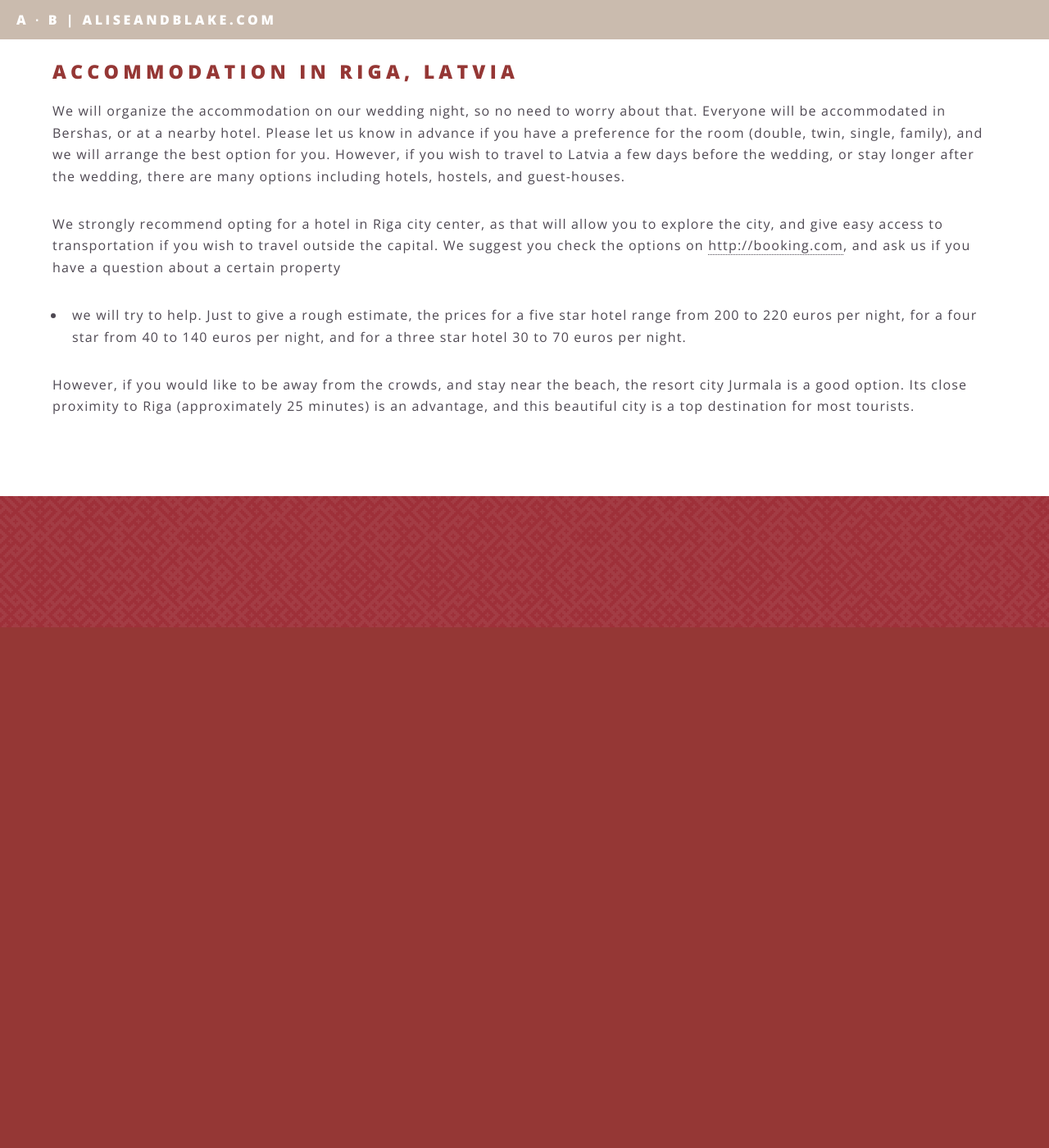
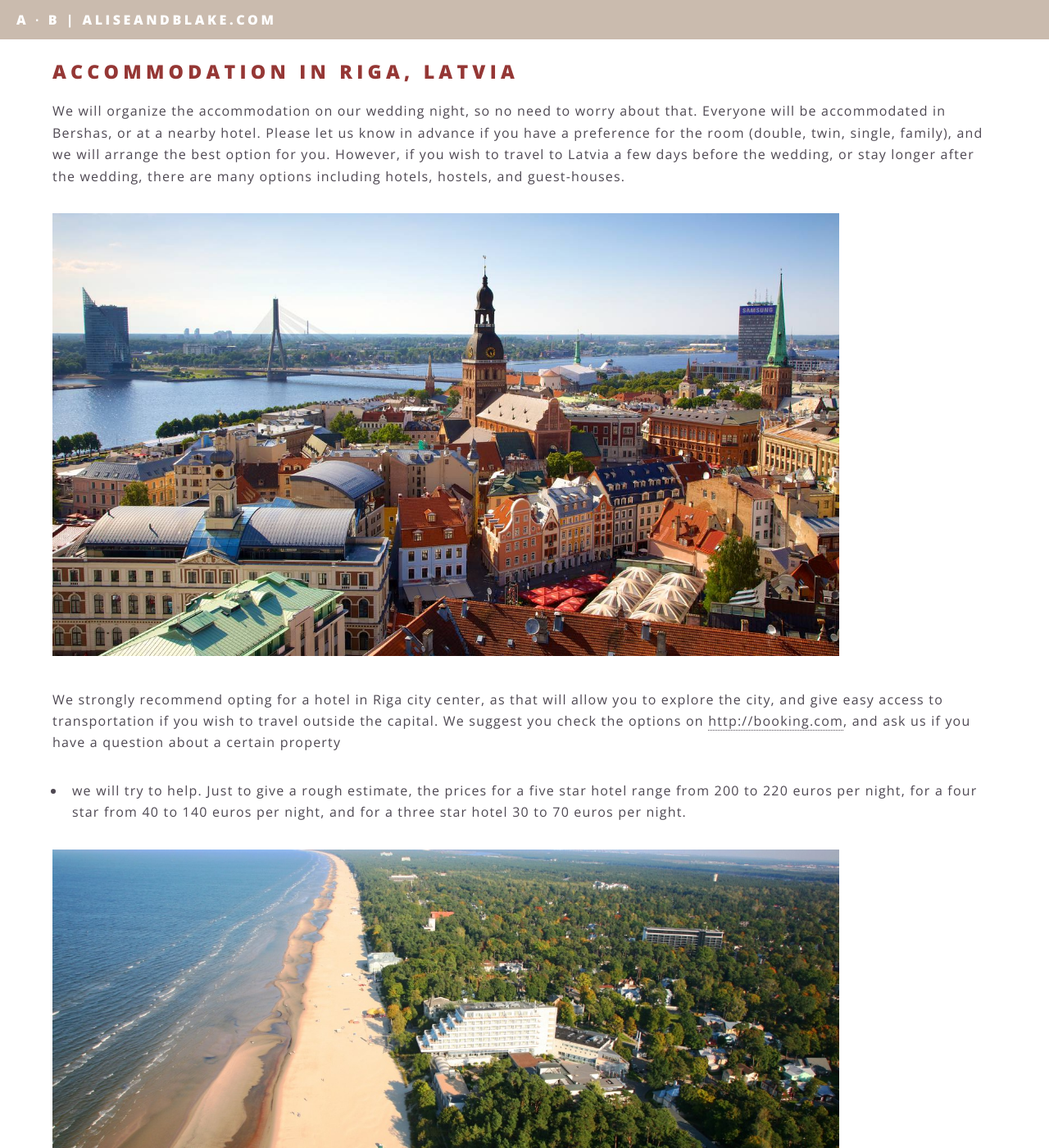
Before and after one commit to aliseandblake/aliseandblake.github.io, a Jekyll site: the page built from accommodation.md, in a window 1280 px wide and 1400 px high, scrolled down 355 px. Shown: the whole window at 82% size. Built offline with Jekyll 4.4.1, drawn with Linux system fonts in a browser that asks for light colours; before the commit the page ends 1120 px from its top, so only the background shows below that.

Commit message:
add images to accommodation

```diff
--- a/accommodation.md
+++ b/accommodation.md
@@ -14,6 +14,8 @@
 you wish to travel to Latvia a few days before the wedding, or stay longer after
 the wedding, there are many options including hotels, hostels, and guest-houses.
 
+![Riga](../images/riga.jpg)
+
 We strongly recommend opting for a hotel in Riga city center, as that will allow
 you to explore the city, and give easy access to transportation if you wish to
 travel outside the capital. We suggest you check the options on
@@ -22,6 +24,8 @@
 hotel range from 200 to 220 euros per night, for a four star from 40 to 140
 euros per night, and for a three star hotel 30 to 70 euros per night.
 
+![Jurmala](../images/jurmala.jpg)
+
 However, if you would like to be away from the crowds, and stay near the beach,
 the resort city Jurmala is a good option. Its close proximity to Riga
 (approximately 25 minutes) is an advantage, and this beautiful city is a top
--- a/css/main.scss
+++ b/css/main.scss
@@ -205,6 +205,11 @@
   }
 
 /* Section/Article */
+
+  article img {
+    max-width: 60em;
+    max-height: 40em;
+  }
 
   section, article {
     &.special {
```
Also changed, not shown: favicon.ico (added), images/favicon.png (added), images/jurmala.jpg (added), images/reference.png (added), images/riga.jpg (added), images/vineyard.jpg (added).
